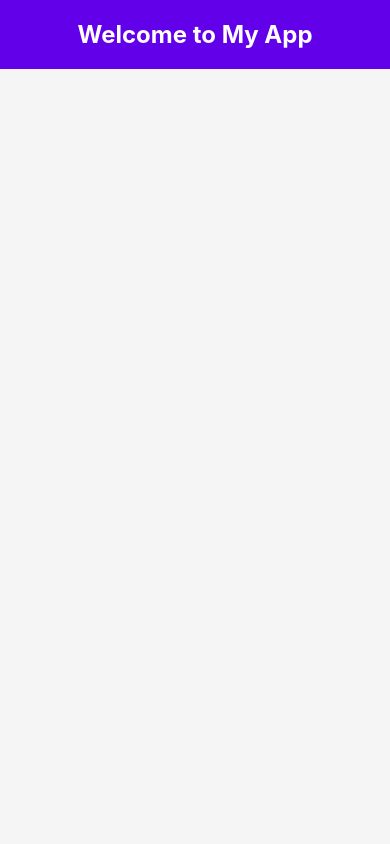
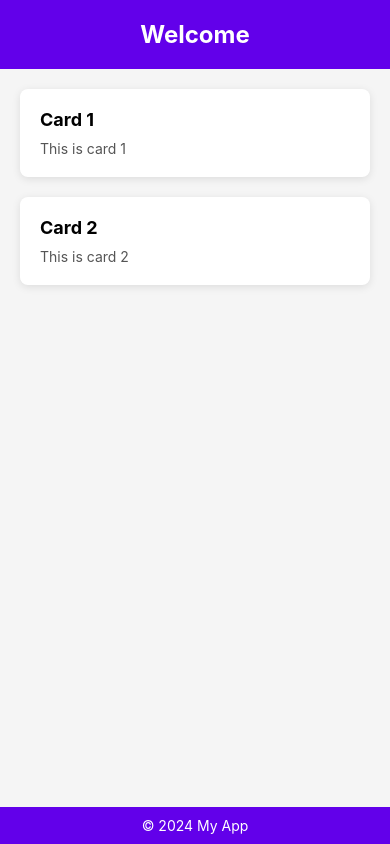
Before and after one commit to wizzthe3rd/Culture_Compass3, a React Native app in the folder my-new-app/: screen / in a window 390 px wide. Built offline with nearby package versions, Linux system fonts and the light colour scheme.

Commit message:
feat: Add Card component and Footer to App.js

```diff
--- a/my-new-app/App.js
+++ b/my-new-app/App.js
@@ -1,14 +1,20 @@
 import React from 'react';
 import { StyleSheet, View, ScrollView } from 'react-native';
 import Header from './components/Header.js';
+import Card from './components/Card.js';
+import Footer from './components/Footer.js';
 
 
 export default function App() {
   return (
+
     <View style={styles.container}>
-      <Header title="Welcome to My App" />
+      <Header title="Welcome" />
       <ScrollView style={styles.content}>
+        <Card title="Card 1" description="This is card 1" />
+        <Card title="Card 2" description="This is card 2" />
       </ScrollView>
+      <Footer />
     </View>
   );
 }
--- /dev/null
+++ b/my-new-app/components/Footer.js
@@ -0,0 +1,22 @@
+import React from 'react';
+import { View, Text, StyleSheet } from 'react-native';
+
+export default function Footer() {
+  return (
+    <View style={styles.footer}>
+      <Text style={styles.footerText}>© 2024 My App</Text>
+    </View>
+  );
+}
+
+const styles = StyleSheet.create({
+  footer: {
+    padding: 10,
+    backgroundColor: '#6200ea',
+    alignItems: 'center',
+  },
+  footerText: {
+    color: 'white',
+    fontSize: 14,
+  },
+});
```
